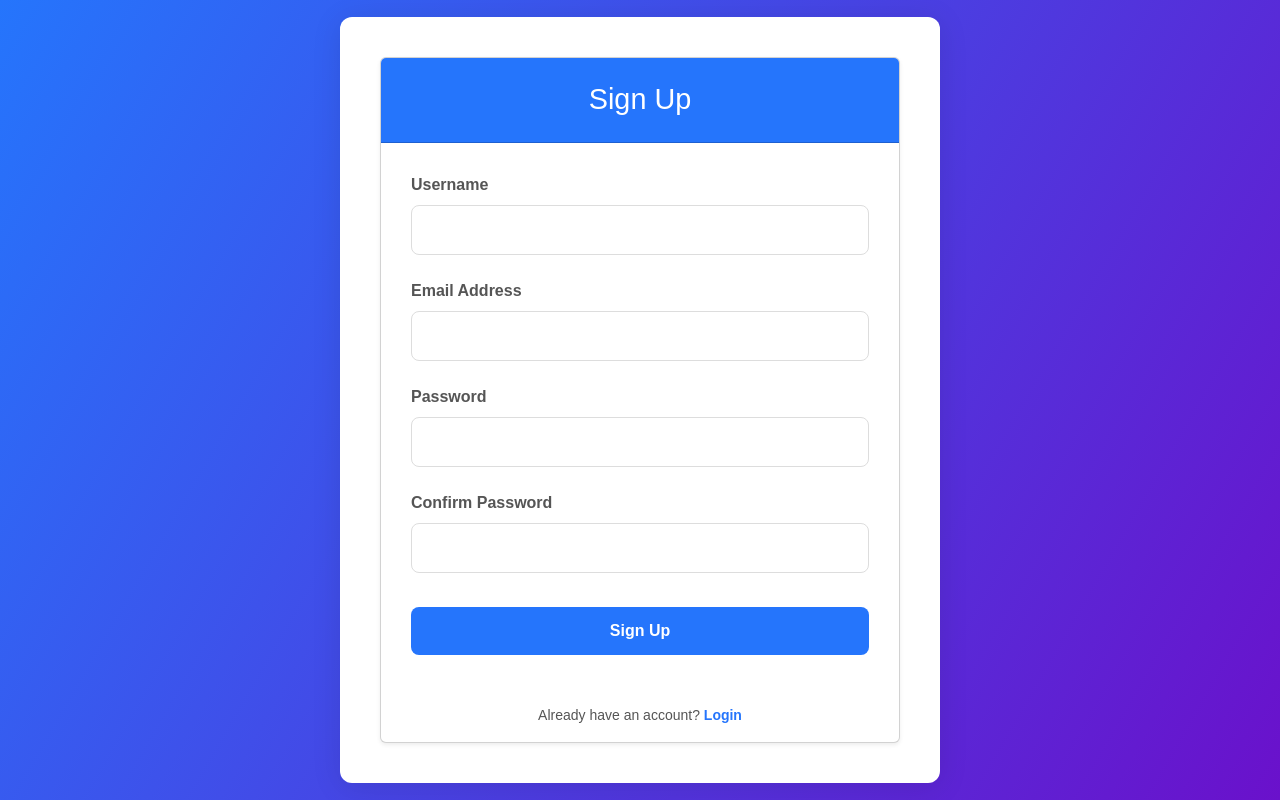
After one commit to SadathRahmanN/Task63, a Django app: page /signup/ in a window 1280 px wide. The commit adds this page. Run offline with Django 5.2, Linux system fonts and the light colour scheme; some libraries are stand-ins or nearby versions.

Commit message:
Form Claearing

```diff
--- /dev/null
+++ b/tourist_destinations/destinations/templates/destinations/sign_up.html
@@ -0,0 +1,157 @@
+{% load static %}
+<!DOCTYPE html>
+<html lang="en">
+<head>
+    <meta charset="UTF-8">
+    <meta name="viewport" content="width=device-width, initial-scale=1.0">
+    <title>Sign Up - Tourist Destinations</title>
+    <link rel="stylesheet" href="https://cdnjs.cloudflare.com/ajax/libs/bootstrap/5.3.0/css/bootstrap.min.css">
+    <style>
+        body {
+            background: linear-gradient(120deg, #2575fc, #6a11cb);
+            font-family: 'Poppins', sans-serif;
+            height: 100vh;
+            display: flex;
+            justify-content: center;
+            align-items: center;
+            margin: 0;
+        }
+
+        .container {
+            background-color: #fff;
+            padding: 40px;
+            border-radius: 12px;
+            box-shadow: 0 4px 30px rgba(0, 0, 0, 0.1);
+            width: 100%;
+            max-width: 600px;
+            transition: transform 0.3s ease-in-out;
+        }
+
+        h2 {
+            font-size: 2rem;
+            font-weight: 600;
+            color: #333;
+            margin-bottom: 30px;
+            text-align: center;
+            letter-spacing: 1px;
+        }
+
+        .form-label {
+            font-weight: 600;
+            color: #555;
+        }
+
+        .form-control {
+            border-radius: 8px;
+            border: 1px solid #ddd;
+            padding: 12px;
+            margin-bottom: 20px;
+            transition: all 0.3s ease-in-out;
+        }
+
+        .form-control:focus {
+            border-color: #2575fc;
+            box-shadow: 0 0 10px rgba(37, 117, 252, 0.6);
+        }
+
+        .btn-primary {
+            background-color: #2575fc;
+            border: none;
+            padding: 12px 20px;
+            width: 100%;
+            font-weight: 600;
+            border-radius: 8px;
+            transition: all 0.3s ease;
+            margin-top: 10px;
+        }
+
+        .btn-primary:hover {
+            background-color: #6a11cb;
+            box-shadow: 0 4px 20px rgba(0, 0, 0, 0.1);
+        }
+
+        .footer {
+            text-align: center;
+            margin-top: 20px;
+        }
+
+        .footer p {
+            font-size: 0.875rem;
+            color: #555;
+        }
+
+        .footer a {
+            color: #2575fc;
+            font-weight: 600;
+            text-decoration: none;
+            transition: color 0.3s ease;
+        }
+
+        .footer a:hover {
+            color: #6a11cb;
+        }
+
+        .form-group {
+            margin-bottom: 1.5rem;
+        }
+
+        .card-header {
+            background-color: #2575fc;
+            color: white;
+            font-size: 1.8rem;
+            padding: 20px;
+            border-radius: 12px 12px 0 0;
+            text-align: center;
+        }
+
+        .card-body {
+            padding: 30px;
+        }
+
+        .form-group input,
+        .form-group label {
+            font-size: 1rem;
+        }
+
+        .row {
+            margin-bottom: 1.5rem;
+        }
+    </style>
+</head>
+<body>
+    <div class="container">
+        <div class="card shadow-sm">
+            <div class="card-header">
+                Sign Up
+            </div>
+            <div class="card-body">
+                <form method="post">
+                    {% csrf_token %}
+                    <div class="form-group">
+                        <label for="id_username" class="form-label">Username</label>
+                        <input type="text" name="username" id="id_username" class="form-control" required>
+                    </div>
+                    <div class="form-group">
+                        <label for="id_email" class="form-label">Email Address</label>
+                        <input type="email" name="email" id="id_email" class="form-control" required>
+                    </div>
+                    <div class="form-group">
+                        <label for="id_password1" class="form-label">Password</label>
+                        <input type="password" name="password1" id="id_password1" class="form-control" required>
+                    </div>
+                    <div class="form-group">
+                        <label for="id_password2" class="form-label">Confirm Password</label>
+                        <input type="password" name="password2" id="id_password2" class="form-control" required>
+                    </div>
+                    <button type="submit" class="btn btn-primary">Sign Up</button>
+                </form>
+            </div>
+            <div class="footer">
+                <p>Already have an account? <a href="{% url 'log_in' %}">Login</a></p>
+            </div>
+        </div>
+    </div>
+
+    <script src="https://cdnjs.cloudflare.com/ajax/libs/bootstrap/5.3.0/js/bootstrap.bundle.min.js"></script>
+</body>
+</html>
--- a/tourist_destinations/destinations/urls.py
+++ b/tourist_destinations/destinations/urls.py
@@ -2,6 +2,8 @@ from django.urls import path
 from . import views
 
 urlpatterns = [
-       path('', views.home, name='home'),
-       path('', views.destination_list, name='destination_list'),
+    path('', views.home, name='home'),  # Home page
+    path('destinations/', views.destination_list, name='destination_list'),  # List of destinations
+    path('login/', views.log_in, name='log_in'),  # Login page
+    path('signup/', views.sign_up, name='sign_up'),  # Sign-up page
 ]
--- a/tourist_destinations/destinations/views.py
+++ b/tourist_destinations/destinations/views.py
@@ -1,9 +1,40 @@
-from django.shortcuts import render
+from django.shortcuts import render, redirect
+from django.contrib.auth.forms import UserCreationForm, AuthenticationForm
+from django.contrib.auth import login, authenticate
 from .models import Destination
 
+# Home View
+def home(request):
+    return render(request, 'destinations/home.html')
+
+# Destination List View
 def destination_list(request):
-    destinations = Destination.objects.all()
+    destinations = Destination.objects.all()  # Fetch all destinations from the database
     return render(request, 'destinations/destination_list.html', {'destinations': destinations})
 
-def home(request):
-    return render(request, 'destinations/home.html')
+# Sign Up View
+def sign_up(request):
+    if request.method == 'POST':
+        form = UserCreationForm(request.POST)
+        if form.is_valid():
+            form.save()
+            username = form.cleaned_data.get('username')
+            raw_password = form.cleaned_data.get('password1')
+            user = authenticate(username=username, password=raw_password)
+            login(request, user)
+            return redirect('home')  # Redirect to home or any other page
+    else:
+        form = UserCreationForm()
+    return render(request, 'destinations/sign_up.html', {'form': form})
+
+# Login View
+def log_in(request):
+    if request.method == 'POST':
+        form = AuthenticationForm(data=request.POST)
+        if form.is_valid():
+            user = form.get_user()
+            login(request, user)
+            return redirect('home')  # Redirect to home or any other page
+    else:
+        form = AuthenticationForm()
+    return render(request, 'destinations/log_in.html', {'form': form})
--- a/tourist_destinations/tourist_destinations/settings.py
+++ b/tourist_destinations/tourist_destinations/settings.py
@@ -64,6 +64,9 @@ TEMPLATES = [
                 'django.contrib.auth.context_processors.auth',
                 'django.contrib.messages.context_processors.messages',
             ],
+            'libraries': {
+                'form_filters': 'destinations.templatetags.form_filters',  # Add this line
+            },
         },
     },
 ]
```
Also changed, not shown: tourist_destinations/destinations/forms.py (added, +13 -0 lines), tourist_destinations/destinations/templates/destinations/destination_list.html (+21 -14 lines), tourist_destinations/destinations/templates/destinations/home.html (+57 -3 lines), tourist_destinations/destinations/templates/destinations/log_in.html (added, +71 -0 lines), tourist_destinations/destinations/templatetags/form_filters.py (added, +8 -0 lines).
